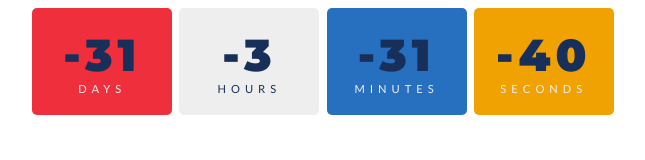
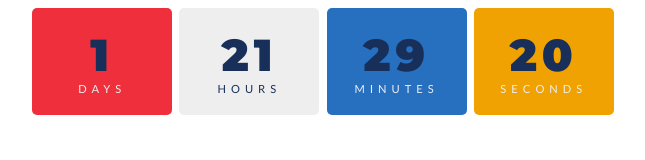
Before and after one commit to NotAbu-S/Countdown, a plain HTML site: page index.html in a window 1280 px wide. Shown: the whole page, without its empty margins (317-962 px from the left). Drawn offline with Linux system fonts and the light colour scheme.

Commit message:
Update countdown date from May to June 2026

```diff
--- a/index.html
+++ b/index.html
@@ -103,7 +103,7 @@ body{
 </body>
 <script>
     const year = new Date().getFullYear();
-const myDate = new Date('May 10, 2026 00:00:00');
+const myDate = new Date('June 11, 2026 00:00:00');
 console.log(myDate);
 
 // countdown
```
